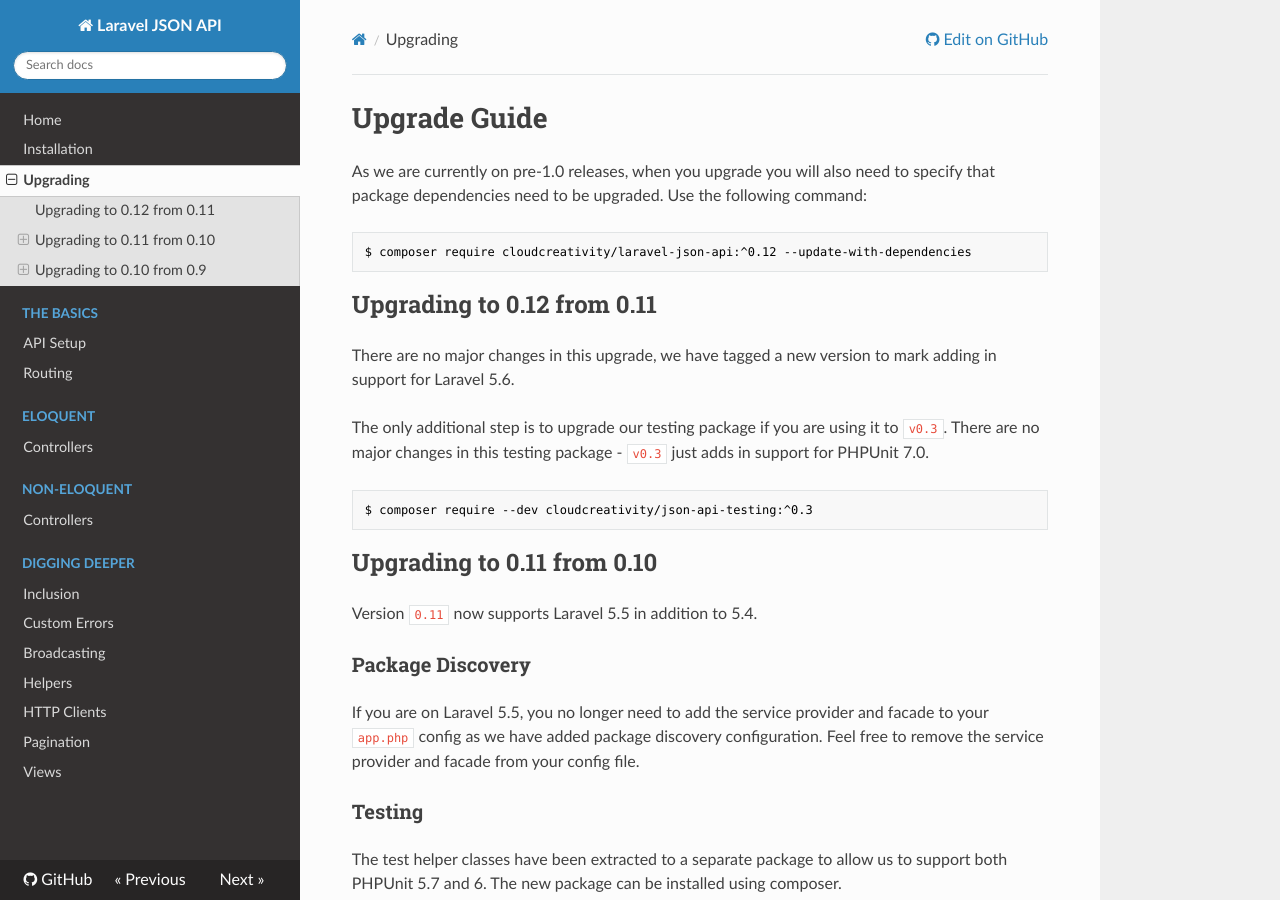
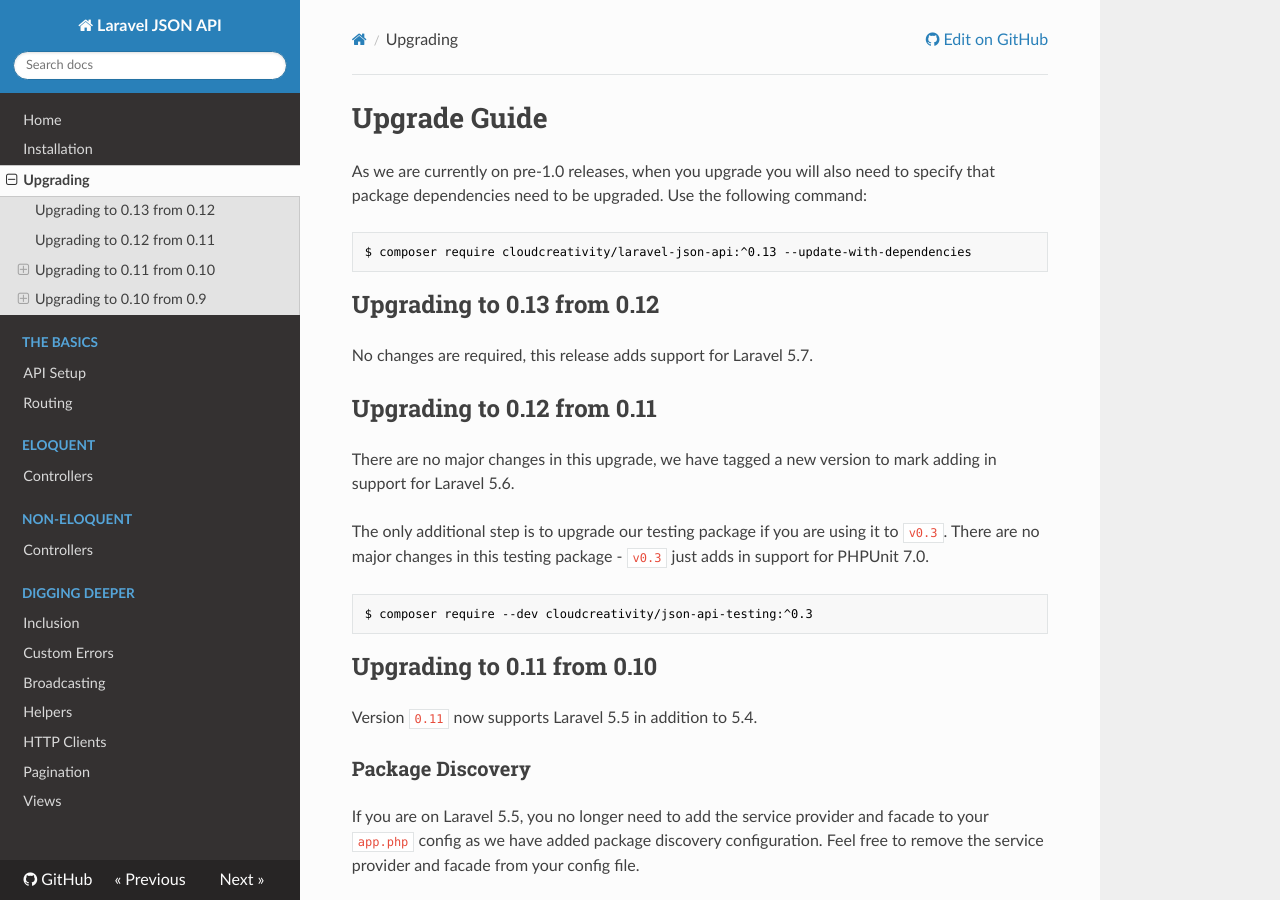
Before and after one commit to cloudcreativity/laravel-json-api, an MkDocs documentation site: the page built from docs/upgrade.md, in a window 1280 px wide and 900 px high. Built offline with MkDocs 1.6.1, drawn with Linux system fonts in a browser that asks for light colours; nearby versions of some CDN libraries; old or Windows-style settings are respelled for this version of MkDocs.

Commit message:
[Docs] Update changelog and bump version

````diff
--- a/docs/upgrade.md
+++ b/docs/upgrade.md
@@ -4,8 +4,12 @@ As we are currently on pre-1.0 releases, when you upgrade you will also need to
 dependencies need to be upgraded. Use the following command:
 
 ```bash
-$ composer require cloudcreativity/laravel-json-api:^0.12 --update-with-dependencies
+$ composer require cloudcreativity/laravel-json-api:^0.13 --update-with-dependencies
 ```
+
+## Upgrading to 0.13 from 0.12
+
+No changes are required, this release adds support for Laravel 5.7.
 
 ## Upgrading to 0.12 from 0.11
 
````
Also changed, not shown: CHANGELOG.md (+1 -1 lines), README.md (+4 -3 lines).
